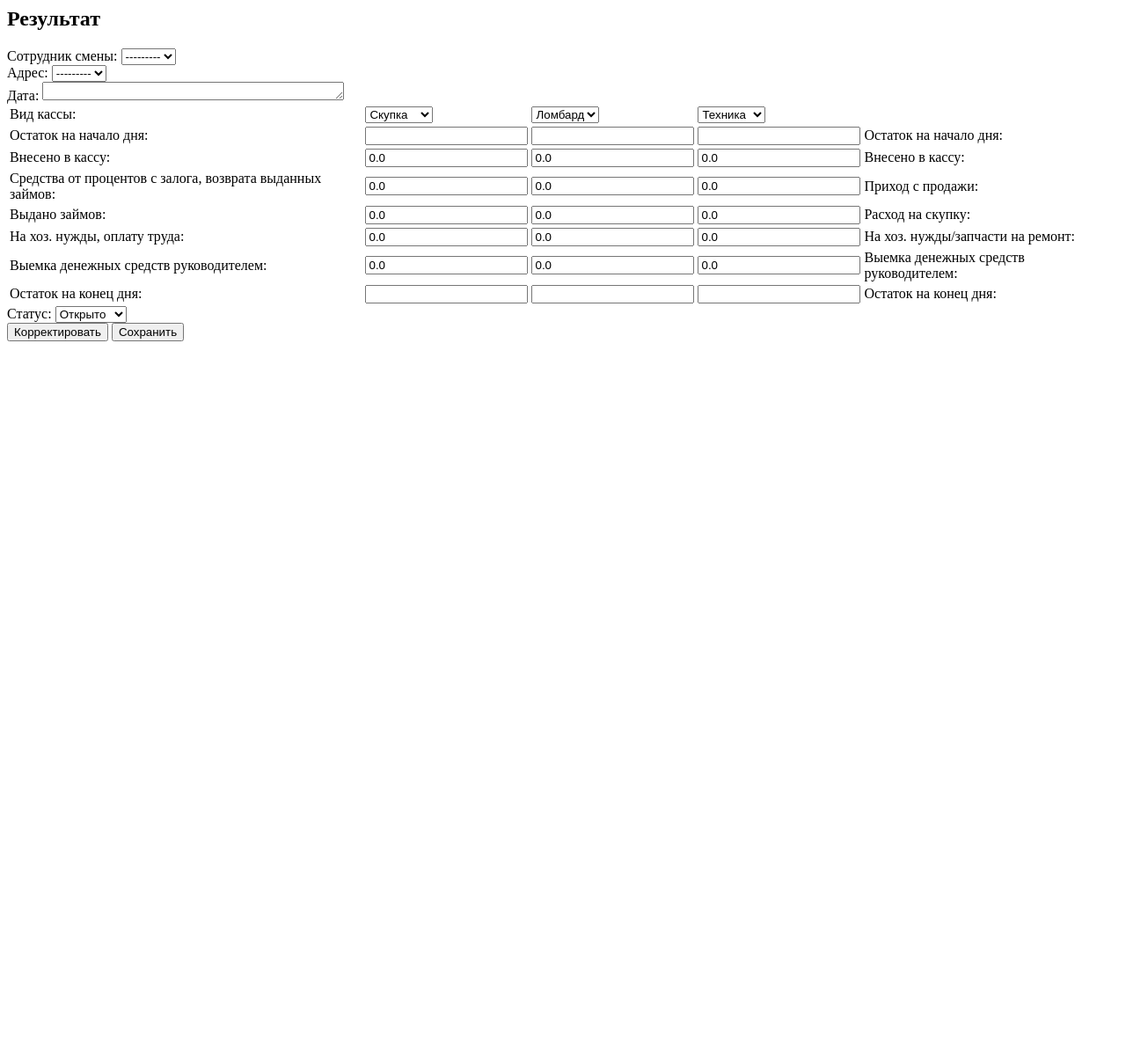
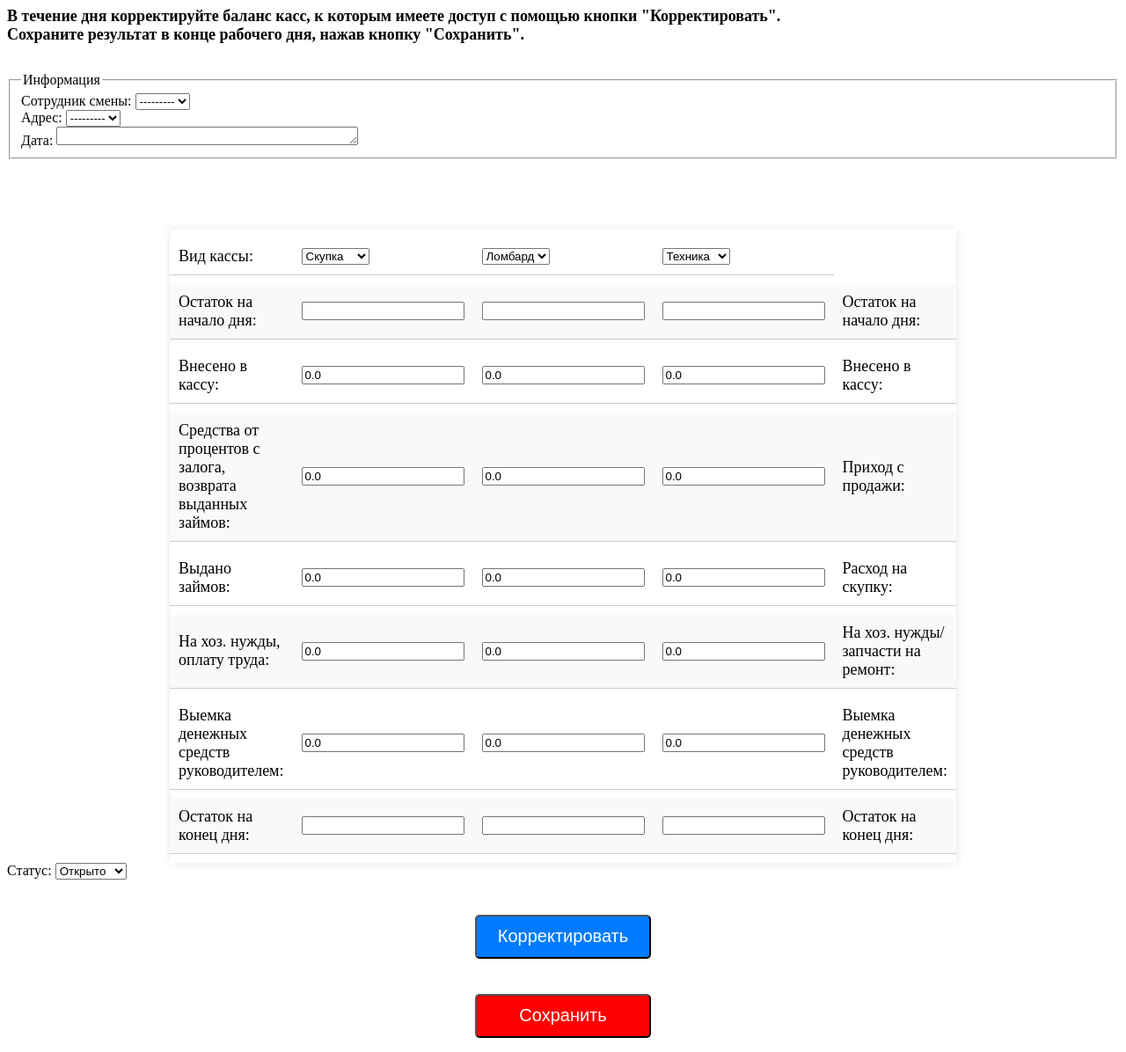
Before and after one commit to NikolayChegivarov/cash_report, a Django app: template cashbox_app/templates/report_submitted.html in a window 1280 px wide. Shown: the whole page at 88% size. Before the commit the page ends 388 px from the top, so only its background shows below. Run offline with Django 5.2, Linux system fonts and the light colour scheme; the template is opened without the code that fills it: values that come from a table or form of the project are taken from there, others are empty.

Commit message:
changed report_submitted.

```diff
--- a/cashbox_app/templates/report_submitted.html
+++ b/cashbox_app/templates/report_submitted.html
@@ -1,16 +1,77 @@
 {% block content %}
 <head>
     <meta charset="UTF-8">
-    <title>Результат</title>
+    <title>Редактирование касс</title>
+
+    <style>
+        form {
+        margin-top: 2em;   /* Отделяем информацию */
+        }
+
+        table {
+            width: 70%;    /* фиксирую ширину */
+            margin: 0 auto;  /* центрую таблицу */
+        }
+
+        .balance-table {
+        margin-top: 80px; /* Добавляет отступ сверху перед таблицей */
+        border-collapse: separate; /* Разделяем границы ячеек */
+        border-spacing: 0 10px; /* Добавляем отступы между строками */
+        box-shadow: 0 0 10px rgba(0,0,0,0.1); /* Добавляем легкую тень */
+        font-size: 18px; /* Увеличить шрифт таблицы */
+        }
+
+        .balance-table tr:nth-child(even) {
+        background-color: #f9f9f9; /* Альтернативная окраска четных строк */
+        }
+
+        .balance-table th, .balance-table td {
+        padding: 10px; /* Увеличиваем внутренние отступы ячеек */
+        text-align: left; /* Выравниваем текст по левому краю */
+        border-bottom: 1px solid #ccc; /* Добавляем нижнюю границу */
+        }
+
+        button[type="submit"] {
+        display: block; /* элементом блочного уровня */
+        width: 200px; /* Увеличить ширину */
+        height: 50px; /* Увеличить высоту */
+        font-size: 20px; /* Увеличить размер шрифта */
+        padding: 10px 20px; /* Добавить больше отступов */
+        border-radius: 5px; /* Слегка закругленные углы */
+        background-color: #007bff; /* Синий цвет фона */
+        color: white; /* Белый цвет текста */
+        cursor: pointer; /* Изменить форму курсора при наведении */
+        margin: 40px auto 0; /* Добавляет отступ сверху и центрирует горизонтально */
+        }
+
+        button[type="submit"]:hover {
+            background-color: #0056b3; /* Затемнение фона при наведении */
+        }
+
+        button[name="submit_button"][value="Сохранить"] {
+        background-color: red;
+        }
+
+    </style>
+
 </head>
-<h2>Результат</h2>
+
+<h2 style="font-size: 18px; margin: 0;">В течение дня корректируйте баланс касс, к которым имеете доступ с помощью
+    кнопки "Корректировать".</h2>
+<h2 style="font-size: 18px; margin: 0;">Сохраните результат в конце рабочего дня, нажав кнопку "Сохранить".</h2>
+
 <form method="post">
+
     {% csrf_token %}
     <input type="hidden" name="next" value="{{ next }}">
+
+    <fieldset>
+        <legend>Информация</legend>
         <div>
             <label>Сотрудник смены:</label>
             {{form.author}}
         </div>
+
         <div>
             <label>Адрес:</label>
             {{form.id_address}}
@@ -20,8 +81,9 @@
             <label>Дата:</label>
             {{form.data}}
         </div>
+    </fieldset>
 
-    <table>
+    <table class="balance-table">
         <thead>
         </thead>
         <tbody>
```
Also changed, not shown: cashbox_app/templates/cash_report_form.html (+4 -3 lines), cashbox_app/templates/сorrected.html (+55 -1 lines). Lines whose indentation alone changed are shown as unchanged.
